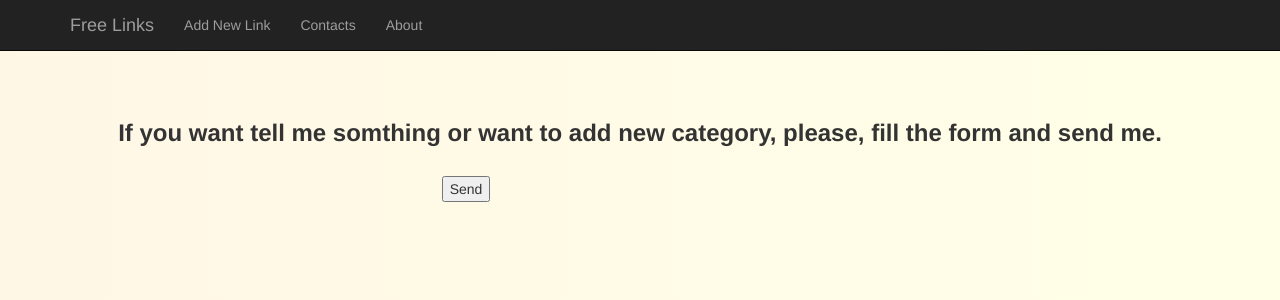
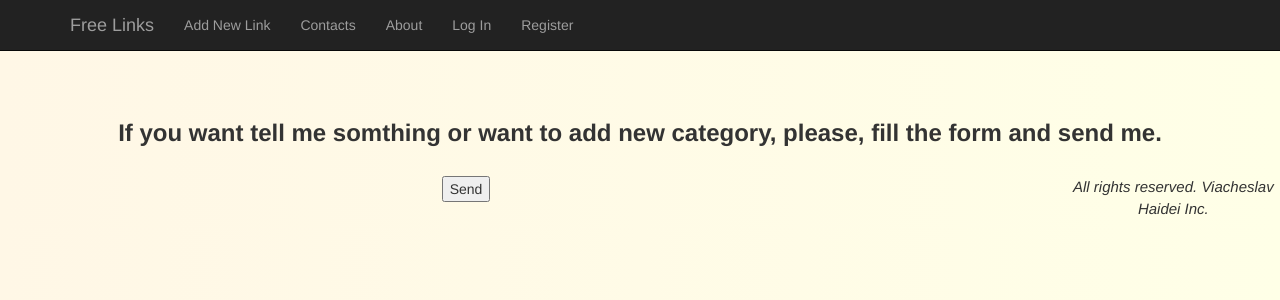
Before and after one commit to HaideiGV/LIVE, a Django app: page /send-form/ in a window 1280 px wide. Shown: the top 300 px of the page. Run offline with Django 3.2, Linux system fonts and the light colour scheme; parts of the project's set-up code (start-up, migrations or seed data) failed here and were passed over; some libraries are stand-ins or nearby versions.

Commit message:
registration form added

```diff
--- a/liveproject/urls.py
+++ b/liveproject/urls.py
@@ -1,5 +1,6 @@
 from django.conf.urls import *
 import liveupdate.views
+from liveupdate.views import UserView
 
 
 urlpatterns = patterns(
@@ -8,8 +9,11 @@ urlpatterns = patterns(
     (r'^send-form/$', liveupdate.views.all_type_input_form),
     (r'^add-link/$', liveupdate.views.new_link),
     (r'^about/$', liveupdate.views.about),
+    url(r'^register/$', UserView.as_view(), name='register'),
+    (r'^register_success/$', liveupdate.views.register_success),
     (r'^ajax_result/$', liveupdate.views.ajax_result),
-    (r'^accounts/login/$', liveupdate.views.login),
-    # url(r'^like/(?:link_id=(?P<link_id>\d+)/)?$', liveupdate.views.likes, name='like'),
+    (r'^login/$', liveupdate.views.login_page),
+    (r'^logout/$', liveupdate.views.logout_page),
+    (r'^accounts/login/$', liveupdate.views.login_page),
     url(r'^like/$', liveupdate.views.likes, name='like'),
     )
--- a/liveupdate/forms.py
+++ b/liveupdate/forms.py
@@ -1,6 +1,8 @@
-from django.forms import ModelForm, forms
-from models import ViewAllTypeFields, Update, Links, Category
+from django.forms import ModelForm
 from django import forms
+from models import ViewAllTypeFields, Links
+from django.contrib.auth.models import User
+
 
 class AllFields(ModelForm):
     class Meta:
@@ -12,3 +14,9 @@ class NewLink(ModelForm):
     class Meta:
         model = Links
         fields = ['category', 'linkUrl', 'description']
+
+
+class UserForm(forms.Form):
+    username = forms.CharField(max_length=100, min_length=5, label='Your name', help_text='Your name or nickname')
+    password = forms.CharField(max_length=100, min_length=5, label='Your password', widget=forms.PasswordInput)
+    email = forms.CharField(max_length=100, label='Email', widget=forms.EmailInput)
--- a/liveupdate/templates/base.html
+++ b/liveupdate/templates/base.html
@@ -35,6 +35,12 @@
               <li><a href="/add-link/">Add New Link</a></li>
               <li><a href="/send-form/">Contacts</a></li>
               <li><a href="/about/">About</a></li>
+              {% if user.is_authenticated %}
+                <li><a href="/logout/">Log Out</a></li>
+              {% else %}
+                <li><a href="/accounts/login/">Log In</a></li>
+                <li><a href="/register/">Register</a></li>
+              {% endif %}
           </ul>
         </div>
       </div>
@@ -47,6 +53,8 @@
     {% block content %}
     {% endblock content %}
 
-
+    <p class="footer" style="text-align: center; font-style: italic; font-size: 15px;">
+        All rights reserved. Viacheslav Haidei Inc.
+    </p>
   </body>
 </html>
--- a/liveupdate/templates/login_page.html
+++ b/liveupdate/templates/login_page.html
@@ -1,6 +1,6 @@
 {% extends "base.html" %}
 {% block new_post%}
-    <div class="jumbotron col-lg-10">
+    <div class="jumbotron col-lg-8" style="margin-left: 15%; padding-left: 100px;">
         <h1>Try to login in my system:</h1>
         <form action="." method="post">
             {% csrf_token %}
--- a/liveupdate/views.py
+++ b/liveupdate/views.py
@@ -2,9 +2,11 @@ from django.shortcuts import render
 from liveupdate.models import Update, ViewAllTypeFields, Links, Category
 from django.http import HttpResponse, HttpRequest, HttpResponseRedirect
 from django.shortcuts import render_to_response, RequestContext
-from django.views.generic import ListView
-from forms import AllFields, NewLink
-from django.contrib.auth import authenticate, login
+from django.views.generic import ListView, FormView
+from forms import AllFields, NewLink, UserForm
+from django.contrib.auth import authenticate, login, logout
+from django.contrib.auth.decorators import login_required
+from django.contrib.auth.models import User
 from urlparse import urlparse
 from django.core import serializers
 
@@ -23,10 +25,9 @@ def all_type_input_form(request):
     form = AllFields()
     return render(request, 'message.html', {'form':form})
 
-
+@login_required
 def new_link(request):
     form = NewLink(request.POST or None)
-    # print(str(Category.objects.get(category=request.POST['category']).id))
     if form.is_valid():
         p = Links(
             category=Category.objects.get(pk=request.POST.get('category')),
@@ -43,22 +44,39 @@ class allView(ListView):
     template_name = 'detail_list.html'
 
 
+class UserView(FormView):
+    model = User
+    form_class = UserForm
+    success_url = '/register_success/'
+    template_name = 'register_form.html'
+
+
+def register_success(request):
+    p = User(
+            username=request.POST.get('username'),
+            password=request.POST.get('password'),
+            email=request.POST.get('email'))
+    p.save()
+    return HttpResponseRedirect('/')
+
+def logout_page(request):
+    logout(request)
+    return HttpResponseRedirect("/")
+
 def login_page(request):
     username = request.POST.get('username')
     password = request.POST.get('password')
-    print("log/pass = ", username, password)
     user = authenticate(username=username, password=password)
     if user is not None:
         if user.is_active:
             login(request, user)
-            return HttpResponseRedirect('/detail/')
+            return HttpResponseRedirect('/')
         else:
             return HttpResponseRedirect('/login/')
     else:
-        print("The username and password were incorrect.")
         return render(request, "login_page.html")
 
-# @login_required
+@login_required
 def allLinksPage(request):
     error = []
     category = Category.objects.all()
```
Also changed, not shown: liveupdate/templates/about.html (+0 -14 lines), liveupdate/templates/register_form.html (added, +15 -0 lines).
